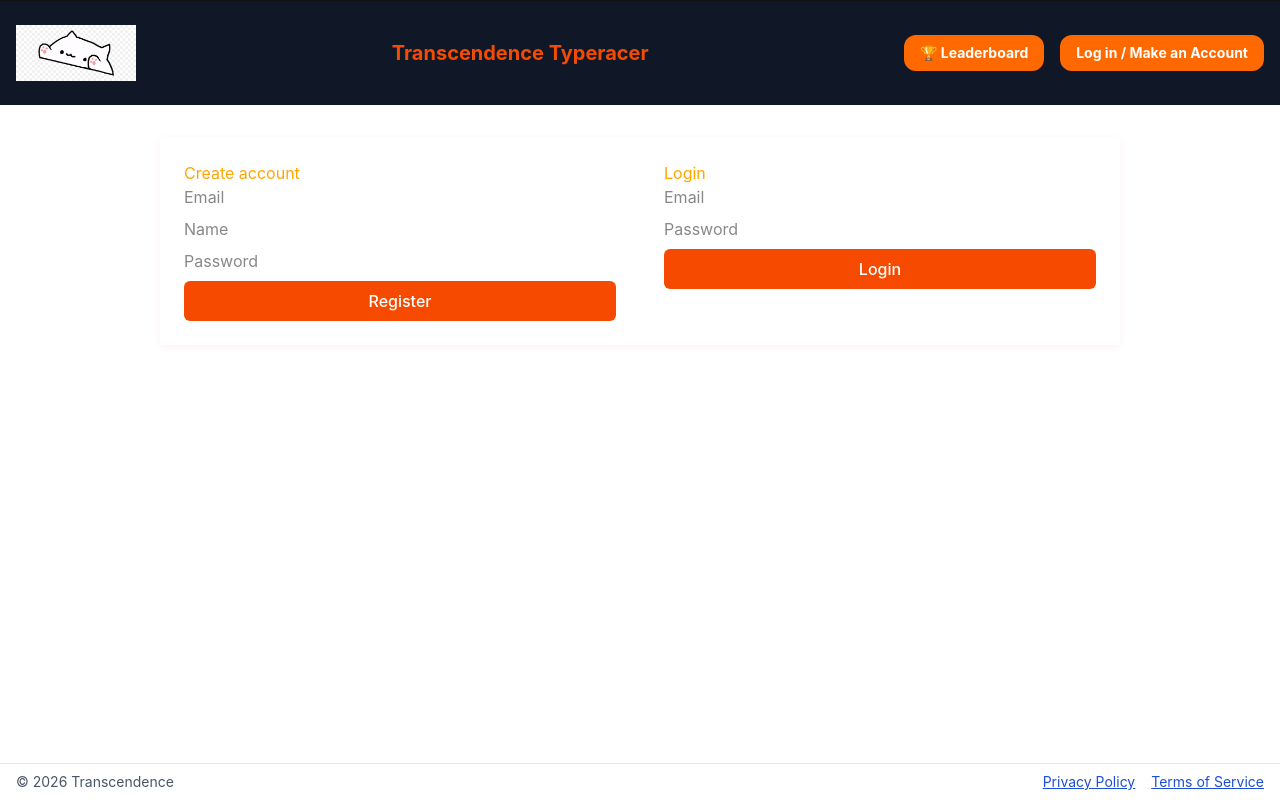
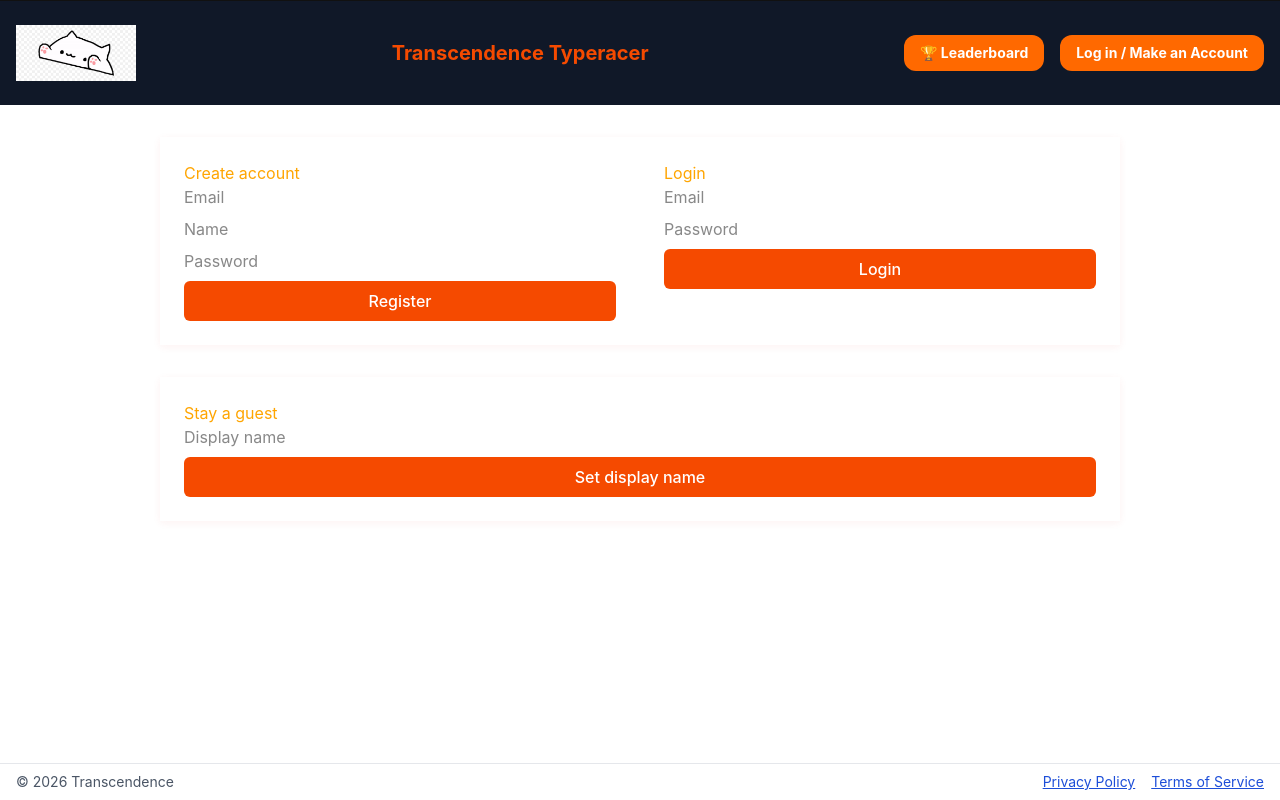
Before and after one commit to SmokedSeaSalt/Transcendence, a React (Vite) app in the folder client/: page /login in a window 1280 px wide. Built offline with nearby package versions, Linux system fonts and the light colour scheme; no server answers.

Commit message:
display name form on login page; stores in local storage

```diff
--- /dev/null
+++ b/client/src/pages/Login/DisplayNameForm.tsx
@@ -0,0 +1,57 @@
+import type React from "react";
+import { useState } from "react";
+import SetNameButton from "../../components/Button";
+import { setDisplayNameSchema } from "./schemas";
+import { useSetDisplayName } from "./useSetDisplayName";
+
+export default function DisplayNameForm() {
+	const [displayName, setDisplayName] = useState("");
+	const [fieldErrors, setFieldErrors] = useState<Record<string, string>>({});
+	const { storeDisplayName, loading, error } = useSetDisplayName();
+
+	const submit = async (e: React.SyntheticEvent<HTMLFormElement>) => {
+		console.log("Submitted something to display name!");
+		e.preventDefault(); // prevent default page reload
+		const result = setDisplayNameSchema.safeParse({ displayName });
+		if (!result.success) {
+			const errors: Record<string, string> = {};
+			result.error.issues.forEach((err) => {
+				const field = err.path[0] as string;
+				errors[field] = err.message;
+			});
+			setFieldErrors(errors);
+			return;
+		}
+		setFieldErrors({});
+		await storeDisplayName(displayName);
+	};
+
+	return (
+		<section style={{ flex: 1, padding: 24 }}>
+			<h2 id="login-title">Stay a guest</h2>
+			<form
+				onSubmit={submit}
+				style={{ display: "flex", flexDirection: "column", gap: 8 }}
+			>
+				<div>
+					<input
+						value={displayName}
+						onChange={(e) => setDisplayName(e.target.value)}
+						placeholder="Display name"
+					/>
+					{fieldErrors.displayName && (
+						<div role="alert" style={{ color: "red" }}>
+							{fieldErrors.displayName}
+						</div>
+					)}
+				</div>
+				{error ? (
+					<div role="alert" style={{ color: "red" }}>
+						{error}
+					</div>
+				) : null}
+				<SetNameButton loading={loading}>Set display name</SetNameButton>
+			</form>
+		</section>
+	);
+}
--- a/client/src/pages/Login/index.tsx
+++ b/client/src/pages/Login/index.tsx
@@ -1,6 +1,7 @@
 import React, { useEffect } from "react";
 import { useNavigate } from "react-router-dom";
 import { useAuthContext } from "../../components/AuthContext";
+import DisplayNameForm from "./DisplayNameForm";
 import LoginForm from "./LoginForm";
 import RegistrationForm from "./RegistrationForm";
 
@@ -30,7 +31,8 @@ export default function LoginPage() {
 	}
 
 	return (
-		<main
+		<main>
+			<div
 				style={{
 					display: "flex",
 					maxWidth: 960,
@@ -40,6 +42,17 @@ export default function LoginPage() {
 			>
 				<RegistrationForm />
 				<LoginForm />
+			</div>
+			<div
+				style={{
+					display: "flex",
+					maxWidth: 960,
+					margin: "2rem auto",
+					boxShadow: "0 2px 8px rgba(222, 39, 39, 0.06)",
+				}}
+			>
+				<DisplayNameForm />
+			</div>
 		</main>
 	);
 }
--- a/client/src/pages/Login/schemas.ts
+++ b/client/src/pages/Login/schemas.ts
@@ -19,3 +19,7 @@ export const loginSchema = z.object({
 	email: z.email("Invalid email address"),
 	password: z.string().min(1, "Password cannot be empty"),
 });
+
+export const setDisplayNameSchema = z.object({
+	displayName: z.string().min(1).max(100),
+});
--- /dev/null
+++ b/client/src/pages/Login/useSetDisplayName.ts
@@ -0,0 +1,22 @@
+import { useState } from "react";
+
+export const useSetDisplayName = () => {
+	const [loading, setLoading] = useState(false);
+	const [error, setError] = useState<string | null>(null);
+
+	const storeDisplayName = async (name: string) => {
+		setLoading(true);
+		setError(null);
+		try {
+			localStorage.setItem("display_name", name);
+			console.log("Set name to: ", name);
+		} catch (err) {
+			setError(err instanceof Error ? err.message : String(err));
+			throw err;
+		} finally {
+			setLoading(false);
+		}
+	};
+
+	return { storeDisplayName, loading, error };
+};
```
Lines whose indentation alone changed are shown as unchanged.
